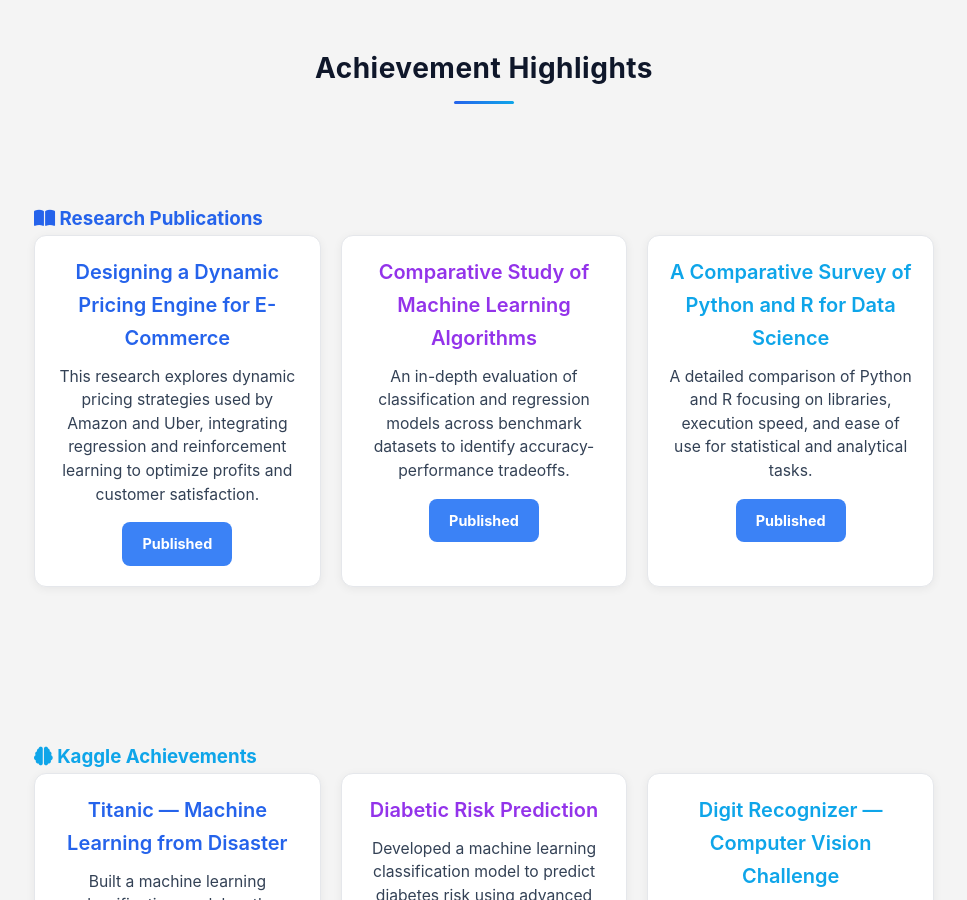
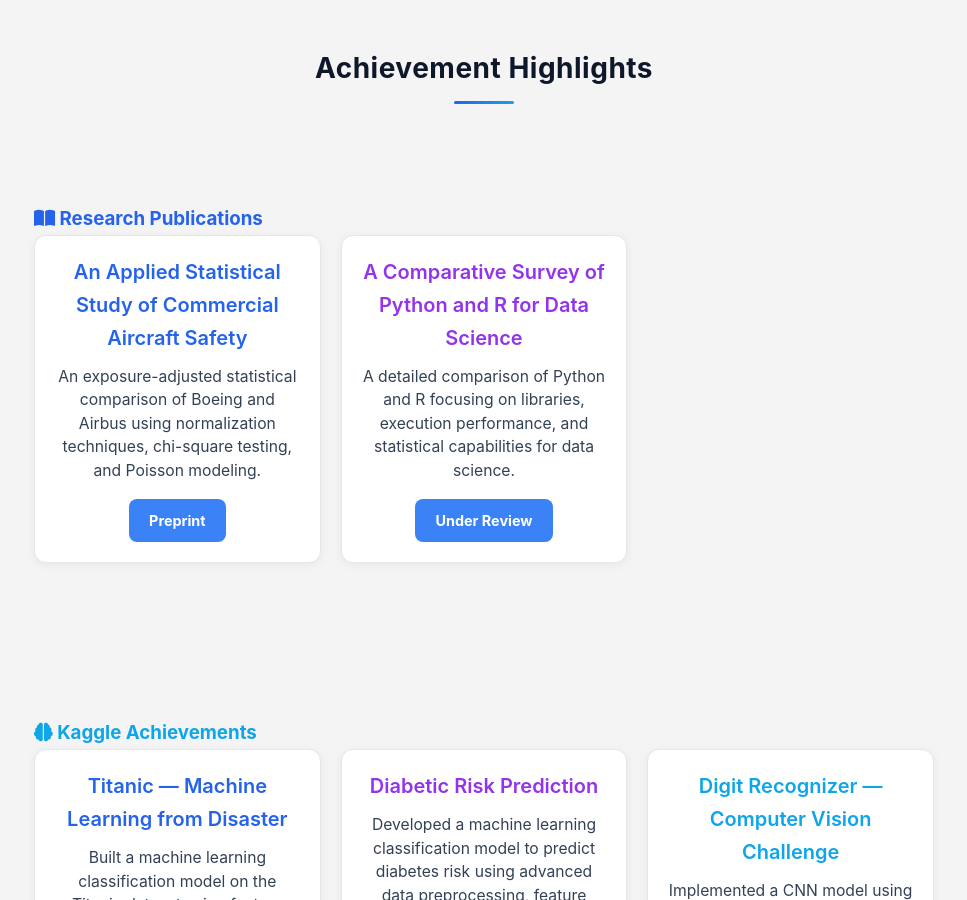
Before and after one commit to tabassumunnisa19/My_Personal_Website, a Jekyll site: the page about.html, which Jekyll copies as it is, in a window 1280 px wide and 900 px high, scrolled down 1837 px. Shown: the whole window, without its empty margins (156-1123 px from the left). Built offline with Jekyll 4.4.1, drawn with Linux system fonts in a browser that asks for light colours.

Commit message:
Update about.html

```diff
--- a/about.html
+++ b/about.html
@@ -446,26 +446,34 @@
 
       <!-- Research Publications -->
 <div class="achievement-section">
-        <h3 class="sub-title research-title"><i class="fas fa-book-open"></i> Research Publications</h3>
+  <h3 class="sub-title research-title">
+    <i class="fas fa-book-open"></i> Research Publications
+  </h3>
+
   <div class="grid-inner">
+
+    <!-- Aviation Paper - Preprint -->
     <div class="card cert-card">
-            <h4>Designing a Dynamic Pricing Engine for E-Commerce</h4>
-            <p>This research explores dynamic pricing strategies used by Amazon and Uber, integrating regression and reinforcement learning to optimize profits and customer satisfaction.</p>
-            <a class="cert-btn">Published</a>
+      <h4>An Applied Statistical Study of Commercial Aircraft Safety</h4>
+      <p>
+        An exposure-adjusted statistical comparison of Boeing and Airbus
+        using normalization techniques, chi-square testing, and Poisson modeling.
+      </p>
+      <a class="cert-btn preprint-btn" href="#" target="_blank">Preprint</a>
     </div>
-          <div class="card cert-card">
-            <h4>Comparative Study of Machine Learning Algorithms</h4>
-            <p>An in-depth evaluation of classification and regression models across benchmark datasets to identify accuracy-performance tradeoffs.</p>
-            <a class="cert-btn">Published</a>
-          </div>
+
+    <!-- Python vs R - Under Review -->
     <div class="card cert-card">
       <h4>A Comparative Survey of Python and R for Data Science</h4>
-            <p>A detailed comparison of Python and R focusing on libraries, execution speed, and ease of use for statistical and analytical tasks.</p>
-            <a class="cert-btn">Published</a>
+      <p>
+        A detailed comparison of Python and R focusing on libraries,
+        execution performance, and statistical capabilities for data science.
+      </p>
+      <a class="cert-btn review-btn" href="#" target="_blank">Under Review</a>
+    </div>
+
   </div>
 </div>
-      </div>
-
       <!-- Kaggle Achievements -->
       <div class="achievement-section">
         <h3 class="sub-title kaggle-title"><i class="fas fa-brain"></i> Kaggle Achievements</h3>
```
Lines whose indentation alone changed are shown as unchanged.
